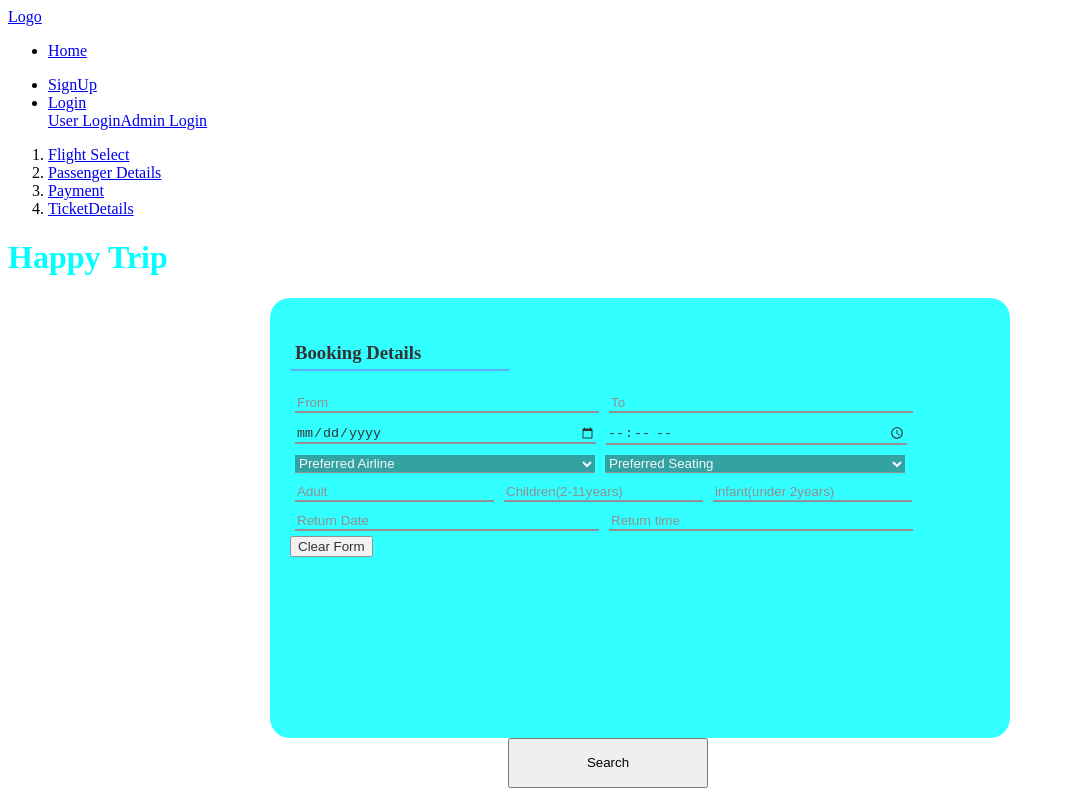
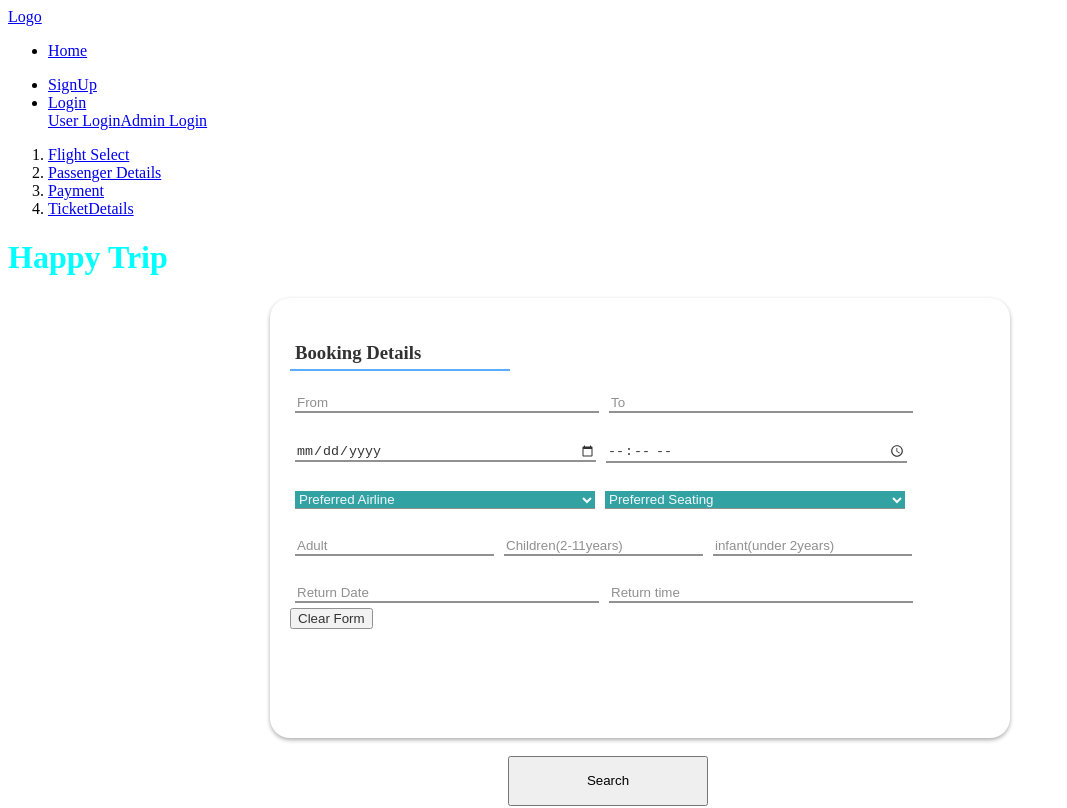
Before and after one commit to adityagadekar7/Angular-AirlineReservation, an Angular app: page /homepage in a window 1280 px wide. Shown: the top 808 px of the page, without its empty margins (0-1067 px from the left). Built offline with nearby package versions, Linux system fonts and the light colour scheme.

Commit message:
comitted to sucide

```diff
--- a/src/app/components/home/home.component.css
+++ b/src/app/components/home/home.component.css
@@ -2,17 +2,18 @@
     background-image:url()
 }
 
-#form  {
-  background-color:aqua;
+#form {
+  background: white;
   height: 400px;
   width: 700px;
   margin: auto;
   padding: 20px;
   opacity: 0.8;
-  border-top-left-radius:20px;
-  border-bottom-right-radius:20px;
-  border-bottom-left-radius:20px;
-  border-top-right-radius:20px;
+  border-top-left-radius: 20px;
+  border-bottom-right-radius: 20px;
+  border-bottom-left-radius: 20px;
+  border-top-right-radius: 20px;
+  box-shadow: 0 2px 4px rgba(0, 0, 0, 0.4);
 }
 
   #form h3 {
--- a/src/app/components/home/home.component.html
+++ b/src/app/components/home/home.component.html
@@ -18,9 +18,9 @@
             <div id="input">
                 <!--input-->
                 <input type="text" id="input-group" name="from" [(ngModel)]="model.from" #from="ngModel" placeholder="From">
-                <input type="text" id="input-group" name="to" [(ngModel)]="model.to" #to="ngModel" placeholder="To">
+                <input type="text" id="input-group" name="to" [(ngModel)]="model.to" #to="ngModel" placeholder="To"><br /><br />
                 <input type="date" id="input-group" name="dd" [(ngModel)]="model.dd" #dd="ngModel" placeholder="Departure Date">
-                <input type="time" id="input-group" name="dt" [(ngModel)]="model.dt" #dt="ngModel" placeholder="Departure Time">
+                <input type="time" id="input-group" name="dt" [(ngModel)]="model.dt" #dt="ngModel" placeholder="Departure Time"><br /><br />
                 <select id="input-group" style="background: darkcyan; color:aliceblue">
             <option value="">Preferred Airline</option>
             <option value="">IndiGo</option>
@@ -32,7 +32,8 @@
             <option value="">Economy Class</option>
             <option value="">Business Class</option>
             <!--<option value="">First Class</option>-->
-          </select>
+          </select><br /><br />
+
             </div>
 
             <div id="input2">
@@ -40,7 +41,7 @@
                 <input type="number" id="input-group" name="adult" [(ngModel)]="model.adult" #adult="ngModel" placeholder="Adult">
                 <input type="number" id="input-group" name="child" [(ngModel)]="model.child" #child="ngModel" placeholder="Children(2-11years)">
                 <input type="number" id="input-group" name="infant" [(ngModel)]="model.infant" #infant="ngModel" placeholder="infant(under 2years)">
-            </div>
+            </div><br />
             <!--input2-->
 
             <!-- <div id="input3">
@@ -66,6 +67,8 @@
             <button type="reset" class="btn btn-primary">Clear Form</button>
         </div>
         <!--form-->
+      <br />
+
 
         <div class="row" id="search">
 
--- a/src/app/components/registration/registration.component.ts
+++ b/src/app/components/registration/registration.component.ts
@@ -1,9 +1,9 @@
-import { Component, OnInit } from '@angular/core';
+import { Component, OnInit,NgZone } from '@angular/core';
 import { FormsModule, NgForm, FormGroup, NgModel } from '@angular/forms';
 import { RegisterauService } from 'src/app/services/registerau.service';
 import { ResgisterauModule } from 'src/app/modules/resgisterau/resgisterau.module';
 import { connectableObservableDescriptor } from 'rxjs/internal/observable/ConnectableObservable';
-
+import { Router } from '@angular/router';
 
 @Component({
   selector: 'app-registration',
@@ -11,11 +11,16 @@ import { connectableObservableDescriptor } from 'rxjs/internal/observable/Connec
   styleUrls: ['./registration.component.css']
 })
 export class RegistrationComponent implements OnInit {
+  ngzone: NgZone;
+  router: Router;
   model: any = [];
   svc: RegisterauService;
   regm = new ResgisterauModule();
   data: ResgisterauModule;
-  constructor(svc: RegisterauService) {this.svc = svc;}
+  constructor(svc: RegisterauService, ngzone: NgZone, router: Router) {
+    this.svc = svc;
+    this.ngzone = ngzone;
+    this.router = router; }
 
   ngOnInit(): void {
   }
@@ -39,6 +44,7 @@ export class RegistrationComponent implements OnInit {
       alert(data);
       if (data == true) {
         alert('successfully Registered your Account');
+        this.ngzone.run(() => this.router.navigateByUrl('/homepage'));
       }
     });
   }
--- a/src/app/services/registerau.service.ts
+++ b/src/app/services/registerau.service.ts
@@ -13,8 +13,8 @@ export class RegisterauService {
 
   regau: ResgisterauModule;
   http:HttpClient;
-  url:string='http://localhost:56797/api/RegisterAU/Login'; //localhost port different for different projects
-  //url:string='http://localhost:62227/api/Registration';
+ // url:string='http://localhost:56797/api/RegisterAU/Login'; //localhost port different for different projects
+  url:string='http://localhost:62227/api/Registration';
 
   httpOptions = {headers: new HttpHeaders({
     'Content-Type': 'application/json'
```
